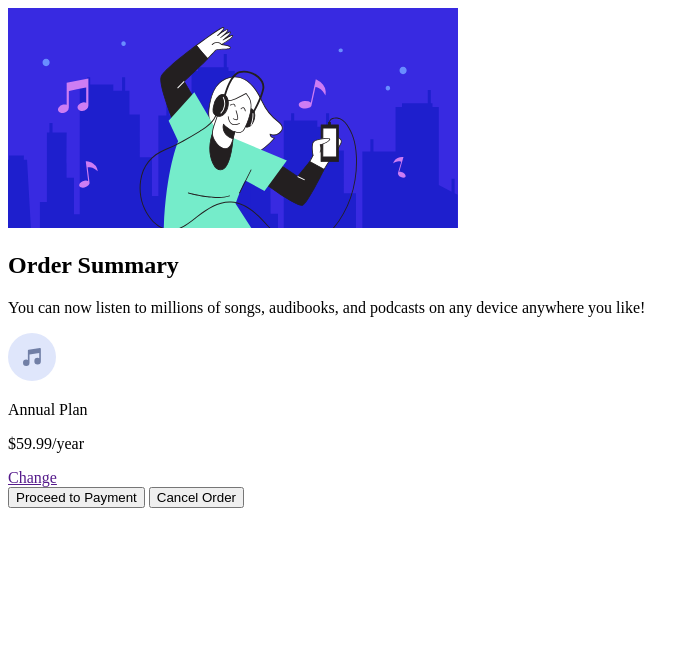
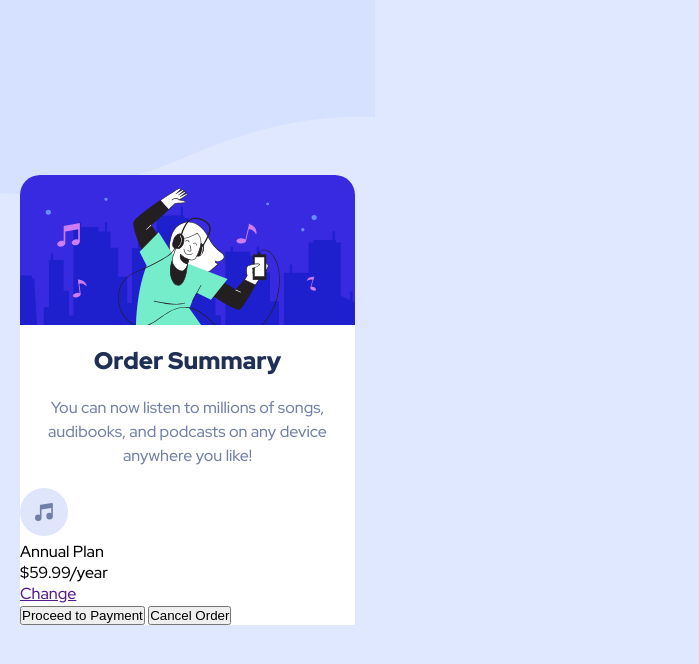
Before and after one commit to kujerocoding/order-summary-card, a plain HTML site: page index.html in a window 1280 px wide. Shown: the whole page, without its empty margins (0-699 px from the left). Drawn offline with Linux system fonts and the light colour scheme.

Commit message:
link style to index.html and add styles to main container

```diff
--- a/index.html
+++ b/index.html
@@ -5,6 +5,7 @@
     <meta http-equiv="X-UA-Compatible" content="IE=edge">
     <meta name="viewport" content="width=device-width, initial-scale=1.0">
     <title>Order Summary Card</title>
+    <link rel="stylesheet" href="/style.css">
 </head>
 <body>
     <div class="main__container">
--- a/style.css
+++ b/style.css
@@ -19,4 +19,48 @@
 body {
     font-family: var(--FONT);
     font-size: var(--FS);
+    height: 100vh;
+    background-image: url(/images/pattern-background-mobile.svg);
+    background-repeat: no-repeat;
+    background-color: var(--PALEBLUE);
+    display: flex;
+    flex-direction: column;
+    justify-content: center;
+    margin: auto;
+
 }
+
+.main__container {
+    display: flex;
+    flex-direction: column;
+    margin-inline: 20px;
+    width: 335px;
+    background-color: white;
+    border-radius: 20px 20px 0 0;
+}
+
+.main__img-container {
+    width: 335px;
+    height: 150px;
+}
+
+.main__img {
+    width: 100%;
+    height: 100%;
+    border-radius: 20px 20px 0 0;
+}
+
+.primary-text {
+    color: var(--DARKBLUE);
+    font-weight: 900;
+    text-align: center;
+    padding-block: 20px;
+}
+
+.primary-info {
+    color: var(--DESATURATEDBLUE);
+    font-weight: 500;
+    line-height: 1.5rem;
+    text-align: center;
+    padding-bottom: 20px;
+}
```
